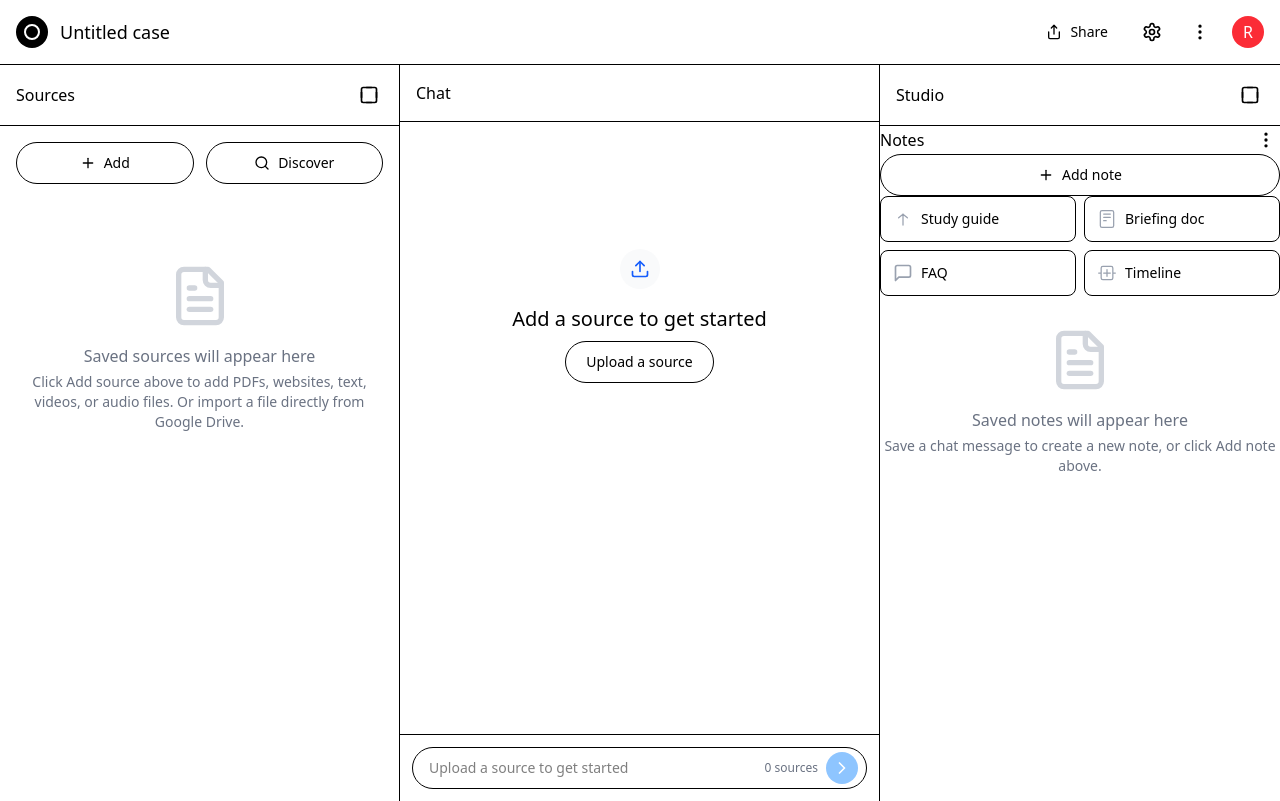
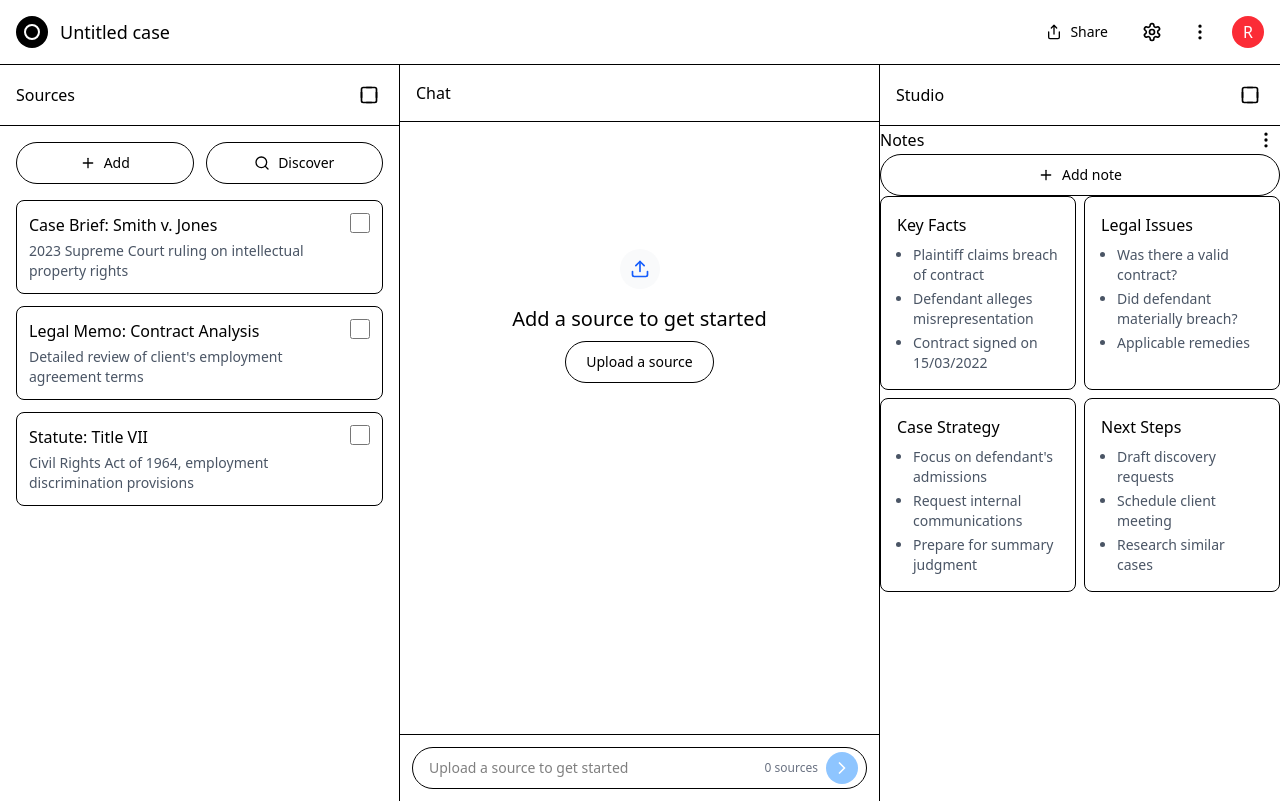
Before and after one commit to Lawyer-Up/lawyer-up-frontend, a Next.js app: page /workspace in a window 1280 px wide. Built offline with nearby package versions, Linux system fonts and the light colour scheme.

Commit message:
asergtgh

```diff
--- a/app/workspace/page.js
+++ b/app/workspace/page.js
@@ -76,7 +76,52 @@ export default function NotebookApp() {
               </button>
             </div>
 
-            <div className="flex flex-col items-center justify-center py-16 text-center text-gray-500">
+            <div className="space-y-3">
+              {/* Example Source 1 */}
+              <div className="flex items-start gap-3 p-3 border rounded-lg hover:bg-gray-50 cursor-pointer">
+                <div className="flex-1">
+                  <h4 className="font-medium">Case Brief: Smith v. Jones</h4>
+                  <p className="text-sm text-gray-600 mt-1">
+                    2023 Supreme Court ruling on intellectual property rights
+                  </p>
+                </div>
+                <input
+                  type="checkbox"
+                  className="w-5 h-5 rounded border-gray-300 text-blue-600"
+                />
+              </div>
+
+              {/* Example Source 2 */}
+              <div className="flex items-start gap-3 p-3 border rounded-lg hover:bg-gray-50 cursor-pointer">
+                <div className="flex-1">
+                  <h4 className="font-medium">Legal Memo: Contract Analysis</h4>
+                  <p className="text-sm text-gray-600 mt-1">
+                    Detailed review of client&apos;s employment agreement terms
+                  </p>
+                </div>
+                <input
+                  type="checkbox"
+                  className="w-5 h-5 rounded border-gray-300 text-blue-600"
+                />
+              </div>
+
+              {/* Example Source 3 */}
+              <div className="flex items-start gap-3 p-3 border rounded-lg hover:bg-gray-50 cursor-pointer">
+                <div className="flex-1">
+                  <h4 className="font-medium">Statute: Title VII</h4>
+                  <p className="text-sm text-gray-600 mt-1">
+                    Civil Rights Act of 1964, employment discrimination
+                    provisions
+                  </p>
+                </div>
+                <input
+                  type="checkbox"
+                  className="w-5 h-5 rounded border-gray-300 text-blue-600"
+                />
+              </div>
+            </div>
+
+            {/* <div className="flex flex-col items-center justify-center py-16 text-center text-gray-500">
               <div className="w-16 h-16 mb-4 text-gray-300">
                 <FileText className="w-full h-full" />
               </div>
@@ -85,7 +130,7 @@ export default function NotebookApp() {
                 Click Add source above to add PDFs, websites, text, videos, or
                 audio files. Or import a file directly from Google Drive.
               </p>
-            </div>
+            </div> */}
           </div>
         </div>
 
@@ -199,69 +244,44 @@ export default function NotebookApp() {
             </button>
 
             <div className="grid grid-cols-2 gap-2">
-              <button className="flex items-center gap-2 p-3 border rounded-lg text-sm hover:bg-gray-50">
-                <svg
-                  width="20"
-                  height="20"
-                  viewBox="0 0 24 24"
-                  fill="none"
-                  xmlns="http://www.w3.org/2000/svg"
-                  className="text-gray-400"
-                >
-                  <path
-                    d="M12 6.25278V19.2528M12 6.25278L6.75 10.5028M12 6.25278L17.25 10.5028"
-                    stroke="currentColor"
-                    strokeWidth="1.5"
-                    strokeLinecap="round"
-                    strokeLinejoin="round"
-                  />
-                </svg>
-                <span>Study guide</span>
-              </button>
-              <button className="flex items-center gap-2 p-3 border rounded-lg text-sm hover:bg-gray-50">
-                <svg
-                  width="20"
-                  height="20"
-                  viewBox="0 0 24 24"
-                  fill="none"
-                  xmlns="http://www.w3.org/2000/svg"
-                  className="text-gray-400"
-                >
-                  <path
-                    d="M8 6H16M8 10H16M8 14H11M6 22H18C19.1046 22 20 21.1046 20 20V4C20 2.89543 19.1046 2 18 2H6C4.89543 2 4 2.89543 4 4V20C4 21.1046 4.89543 22 6 22Z"
-                    stroke="currentColor"
-                    strokeWidth="1.5"
-                    strokeLinecap="round"
-                    strokeLinejoin="round"
-                  />
-                </svg>
-                <span>Briefing doc</span>
-              </button>
-              <button className="flex items-center gap-2 p-3 border rounded-lg text-sm hover:bg-gray-50">
-                <MessageSquare className="w-5 h-5 text-gray-400" />
-                <span>FAQ</span>
-              </button>
-              <button className="flex items-center gap-2 p-3 border rounded-lg text-sm hover:bg-gray-50">
-                <svg
-                  width="20"
-                  height="20"
-                  viewBox="0 0 24 24"
-                  fill="none"
-                  xmlns="http://www.w3.org/2000/svg"
-                  className="text-gray-400"
-                >
-                  <path
-                    d="M2 12H5M5 12V18C5 19.1046 5.89543 20 7 20H17C18.1046 20 19 19.1046 19 18V12M19 12H22M19 12V6C19 4.89543 18.1046 4 17 4H7C5.89543 4 5 4.89543 5 6V12M12 8V16M8 12H16"
-                    stroke="currentColor"
-                    strokeWidth="1.5"
-                    strokeLinecap="round"
-                  />
-                </svg>
-                <span>Timeline</span>
-              </button>
+              <div className="border rounded-lg p-4 hover:bg-gray-50 cursor-pointer">
+                <h4 className="font-medium mb-2">Key Facts</h4>
+                <ul className="text-sm text-gray-600 space-y-1 list-disc pl-4">
+                  <li>Plaintiff claims breach of contract</li>
+                  <li>Defendant alleges misrepresentation</li>
+                  <li>Contract signed on 15/03/2022</li>
+                </ul>
+              </div>
+
+              <div className="border rounded-lg p-4 hover:bg-gray-50 cursor-pointer">
+                <h4 className="font-medium mb-2">Legal Issues</h4>
+                <ul className="text-sm text-gray-600 space-y-1 list-disc pl-4">
+                  <li>Was there a valid contract?</li>
+                  <li>Did defendant materially breach?</li>
+                  <li>Applicable remedies</li>
+                </ul>
+              </div>
+
+              <div className="border rounded-lg p-4 hover:bg-gray-50 cursor-pointer">
+                <h4 className="font-medium mb-2">Case Strategy</h4>
+                <ul className="text-sm text-gray-600 space-y-1 list-disc pl-4">
+                  <li>Focus on defendant&apos;s admissions</li>
+                  <li>Request internal communications</li>
+                  <li>Prepare for summary judgment</li>
+                </ul>
+              </div>
+
+              <div className="border rounded-lg p-4 hover:bg-gray-50 cursor-pointer">
+                <h4 className="font-medium mb-2">Next Steps</h4>
+                <ul className="text-sm text-gray-600 space-y-1 list-disc pl-4">
+                  <li>Draft discovery requests</li>
+                  <li>Schedule client meeting</li>
+                  <li>Research similar cases</li>
+                </ul>
+              </div>
             </div>
 
-            <div className="flex flex-col items-center justify-center py-8 text-center text-gray-500">
+            {/* <div className="flex flex-col items-center justify-center py-8 text-center text-gray-500">
               <div className="w-16 h-16 mb-4 text-gray-300">
                 <FileText className="w-full h-full" />
               </div>
@@ -270,7 +290,7 @@ export default function NotebookApp() {
                 Save a chat message to create a new note, or click Add note
                 above.
               </p>
-            </div>
+            </div> */}
           </div>
         </div>
       </div>
```
